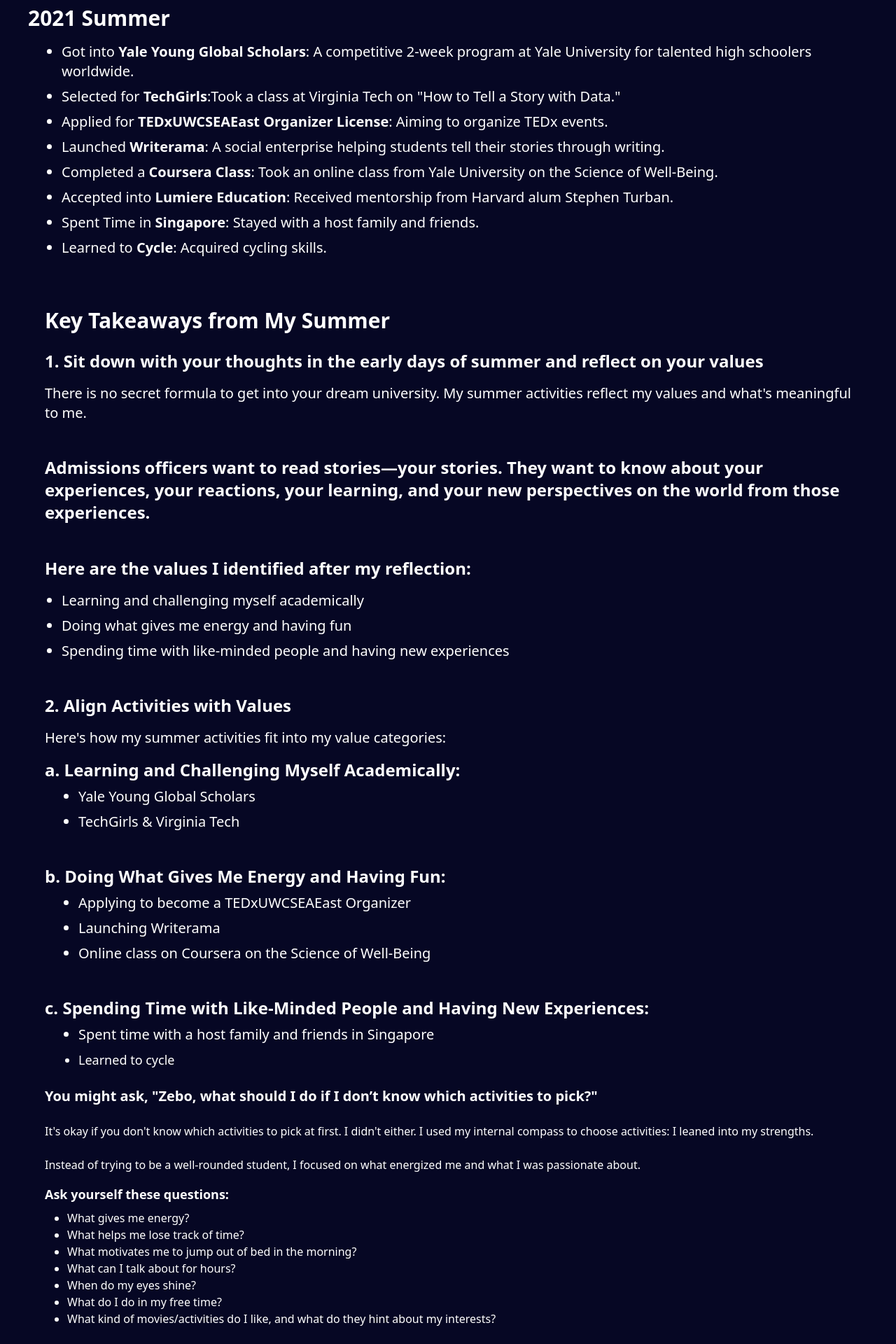
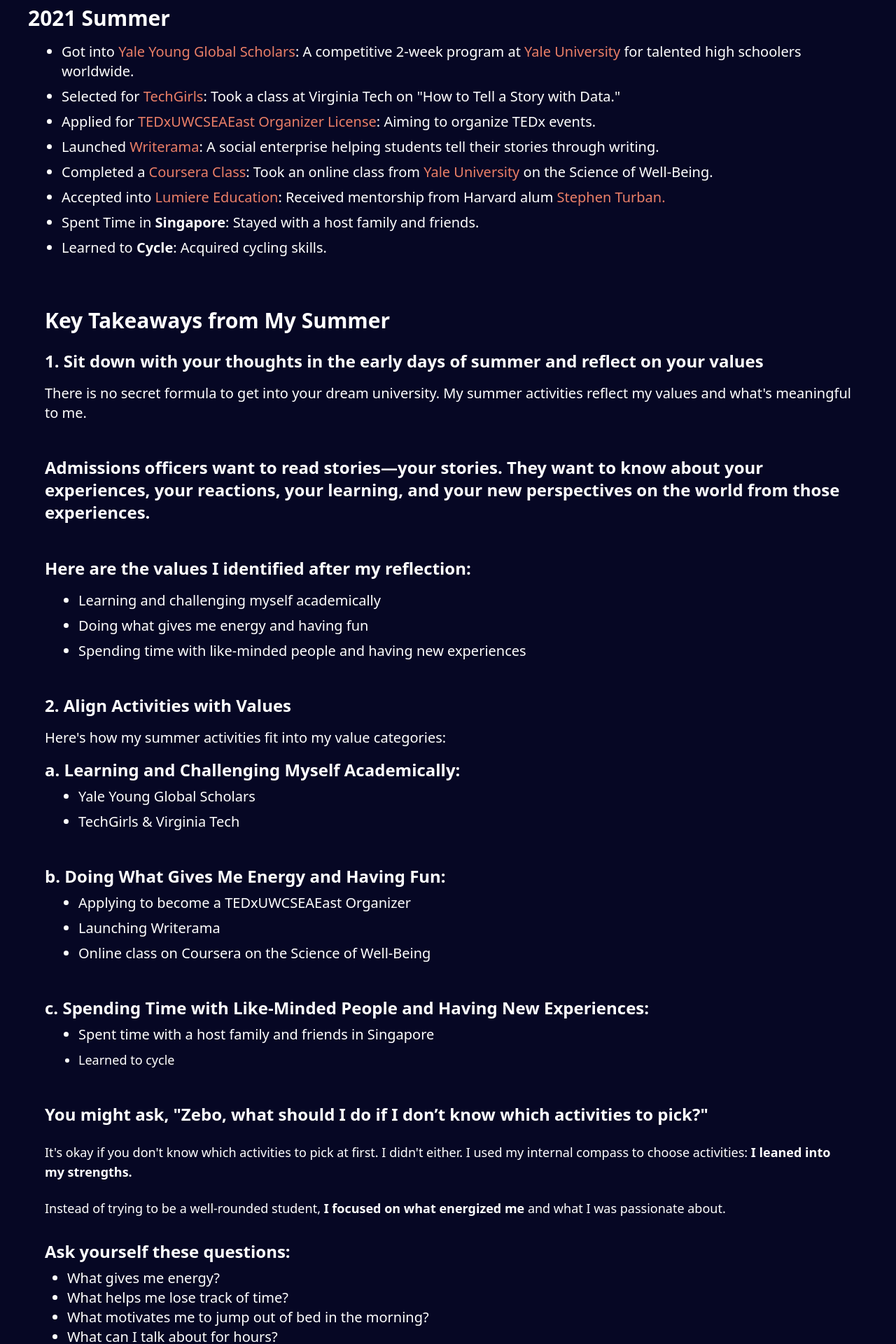
Before and after one commit to Zaim211/Preppeer, a React (Vite) app in the folder clients/: page /Insights/1 in a window 1280 px wide. Shown: the part 1380-3300 px from the top of the page at 70% size. Built offline with nearby package versions, Linux system fonts and the light colour scheme; no server answers.

Commit message:
Insight details

```diff
--- a/clients/src/pages/BlogDetails.jsx
+++ b/clients/src/pages/BlogDetails.jsx
@@ -63,7 +63,7 @@
           <p className="text-white text-2xl leading-12 mt-2">
             Summer holidays offer students a unique opportunity: there are no
             obligatory deadlines or school assignments to complete. This makes
-            summer the perfect time to develop your unique strengths and
+            summer the <span className="font-bold">perfect time to develop your unique strengths</span> and
             showcase what makes you special.
           </p>
 
@@ -76,38 +76,39 @@
             <ul className="list-disc pl-12 space-y-2 text-lg">
               <li className="text-xl ">
                 Got into{" "}
-                <span className="font-semibold text-xl ">
+                <span className=" text-secondary  ">
                   Yale Young Global Scholars
                 </span>
-                : A competitive 2-week program at Yale University for talented
+                : A competitive 2-week program at <span className="text-secondary">Yale University</span> for talented
                 high schoolers worldwide.
               </li>
               <li className="text-xl ">
-                Selected for <span className="font-semibold text-xl ">TechGirls</span>:
+                Selected for <span className="text-secondary">TechGirls</span>: {' '}
                 {`Took a class at Virginia Tech on "How to Tell a Story with
                 Data."`}
               </li>
               <li className="text-xl ">
                 Applied for{" "}
-                <span className="font-semibold text-xl ">
+                <span className="text-secondary ">
                   TEDxUWCSEAEast Organizer License
                 </span>
                 : Aiming to organize TEDx events.
               </li>
               <li className="text-xl ">
-                Launched <span className="font-semibold text-xl ">Writerama</span>: A
+                Launched <span className="text-secondary">Writerama</span>: A
                 social enterprise helping students tell their stories through
                 writing.
               </li>
               <li className="text-xl ">
                 Completed a{" "}
-                <span className="font-semibold">Coursera Class</span>: Took an
-                online class from Yale University on the Science of Well-Being.
+                <span className="text-secondary">Coursera Class</span>: Took an
+                online class from <span className="text-secondary">Yale University</span>  on the Science of Well-Being.
               </li>
               <li className="text-xl ">
                 Accepted into{" "}
-                <span className="font-semibold text-xl ">Lumiere Education</span>:
-                Received mentorship from Harvard alum Stephen Turban.
+                <span className="text-secondary">Lumiere Education</span>:
+                Received mentorship from Harvard alum <span className="text-secondary">
+                Stephen Turban. </span>
               </li>
               <li className="text-xl ">
                 Spent Time in <span className="font-semibold text-xl ">Singapore</span>:
@@ -144,7 +145,7 @@
                 <p className="text-2xl  mb-4 font-semibold mt-12">
                   Here are the values I identified after my reflection:
                 </p>
-                <ul className="list-disc pl-6 space-y-2 text-xl ">
+                <ul className="list-disc pl-12 space-y-2 text-xl ">
                   <li className="text-xl ">Learning and challenging myself academically</li>
                   <li>Doing what gives me energy and having fun</li>
                   <li>
@@ -198,25 +199,26 @@
                 </div>
               </div>
             </div>
-            <div className="space-y-6 mt-6">
+            <div className="space-y-6 mt-12">
           <div>
-            <p className="text-xl font-bold mb-6">
+            <p className="text-2xl font-bold mb-6">
               You might ask, "Zebo, what should I do if I don’t know which
               activities to pick?"
             </p>
-            <p className="text-base mt-6 mb-4">
+            <p className="text-lg mt-6 mb-4">
               It's okay if you don't know which activities to pick at first. I
-              didn't either. I used my internal compass to choose activities: I
-              leaned into my strengths.
+              didn't either. I used my internal compass to choose activities:
+              {' '} <span className="font-bold">I leaned into my strengths.</span>
             </p>
-            <p className="text-base mt-6 mb-4">
-              Instead of trying to be a well-rounded student, I focused on what
-              energized me and what I was passionate about.
+            <p className="text-lg mt-6 mb-4">
+              Instead of trying to be a well-rounded student,<span className="font-bold">
+              {' '}I focused on what
+              energized me</span>  and what I was passionate about.
             </p>
-            <p className="text-lg font-bold mb-2">
+            <p className="text-2xl font-bold mt-8 mb-2">
               Ask yourself these questions:
             </p>
-            <ul className="list-disc pl-8">
+            <ul className="list-disc text-xl pl-8">
               <li>What gives me energy?</li>
               <li>What helps me lose track of time?</li>
               <li>What motivates me to jump out of bed in the morning?</li>
@@ -231,14 +233,13 @@
           </div>
 
           <div>
-            <h3 className="text-2xl font-bold mb-2">The Challenge that I Faced</h3>
+            <h3 className="text-2xl font-bold mt-10 mb-2">The Challenge that I Faced</h3>
             <p className="text-lg">
               Before doing the activities on my list, seeing the common thread
               among my different activities. I spent a lot of time thinking
               about my unique "spike." Looking back, I learned that <span className="font-bold">
-              it's hard to
-              identify a common thread without experiencing the activities
-              first.
+              <span className="font-bold">it's hard to identify a common thread without experiencing the activities
+              first.</span>
               </span>
             </p>
             <p className="text-lg mt-4">
@@ -249,18 +250,18 @@
           </div>
 
           <div>
-            <h3 className="text-2xl font-semibold mb-2">
+            <h3 className="text-2xl mt-10 font-semibold mb-2">
               Connect the Dots & Summer Experiences
             </h3>
             <div className="p-4 gap-4">
             <p className="text-lg mb-4">
-              <strong>1.</strong> I love storytelling, which is why I applied
+              <strong>1.</strong> I <span className="font-bold">love storytelling</span>, which is why I applied
               to be a TEDx Organizer and founded Writerama, where we helped
               students develop their writing and storytelling skills.
             </p>
 
             <p className="text-lg mb-4">
-              <strong>2.</strong> I enjoy challenging myself in areas where I
+              <strong>2.</strong> I enjoy <span className="font-bold"></span> challenging myself in areas where I
               believe learning a new skill can enhance the meaning of what I
               love doing, such as storytelling. The course I took at Virginia
               Tech University on storytelling with data showed me that to deepen
@@ -269,26 +270,27 @@
             </p>
 
             <p className="text-lg">
-              <strong>3.</strong> Having fun and building relationships are
+              <strong>3.</strong> <span className="font-bold">Having fun and building relationships</span> are
               important to me. That’s why I spent time with friends and host
               families while exploring Singapore. I realized the crucial role
               that having fun plays while pursuing other academic and
               professional goals. I noticed that I tend to learn more about
               myself, my thoughts, and my actions when interacting with others.
               Engaging in group activities helped me be fully present. Later on,
-              I could ask friends and family more questions about my strengths
-              and what sets me apart. This reflection also helped me decide
+              <span className="font-bold"> I could ask friends and family more questions about my strengths
+              and what sets me apart.</span> This reflection also helped me decide
               which stories to share with the admissions officer.
             </p>
             </div>
-            <p className="text-xl mb-4 font-bold mt-4">
+            <p className="text-2xl mb-4 font-bold mt-8">
               Remember, stories and learning can come from various sources, also
               from ordinary activities in life.
             </p>
             <p className="text-lg mb-4">
               Amazing stories don't only come from academic settings, summer
-              camps, and classes. They can also stem from ordinary activities in
-              your life, such as cooking with your mom, helping your sibling, or,
+              camps, and classes. They can also stem from <span className="font-bold">
+              ordinary activities in
+              your life,</span> such as cooking with your mom, helping your sibling, or,
               in my case, cycling.
             </p>
             <p className="text-lg">
@@ -303,16 +305,17 @@
           <div>
             <h3 className="text-2xl font-semibold mb-2 mt-4">Call to Action</h3>
             <p className="text-lg mt-4 mb-4">
-              My call to action for you is to get out there and experience, as
+              My call to action for you is <span className="font-bold">
+              to get out there and experience</span>, as
               you never know which stories would be a good addition to build
               your narrative.
             </p>
             <p className="text-lg">
-              It is important to lean into your strengths, experience activities
-              where you find passion, and, most importantly, reflect on them
-              deeply so that you develop unique insights about yourself and/or
+              It is important to <span className="font-bold">lean into your strengths</span>, experience activities
+              where you find passion, and, most importantly, <span className="font-bold">
+              reflect on them deeply so that you develop unique insights</span> about yourself and/or
               the way you see the world. After all, two people can experience
-              the same thing but have very different insights. It is those
+              the same thing but have very <span className="font-bold">different insights.</span>  It is those
               insights and perspectives that you develop through experiences
               that set you apart.
             </p>
```
